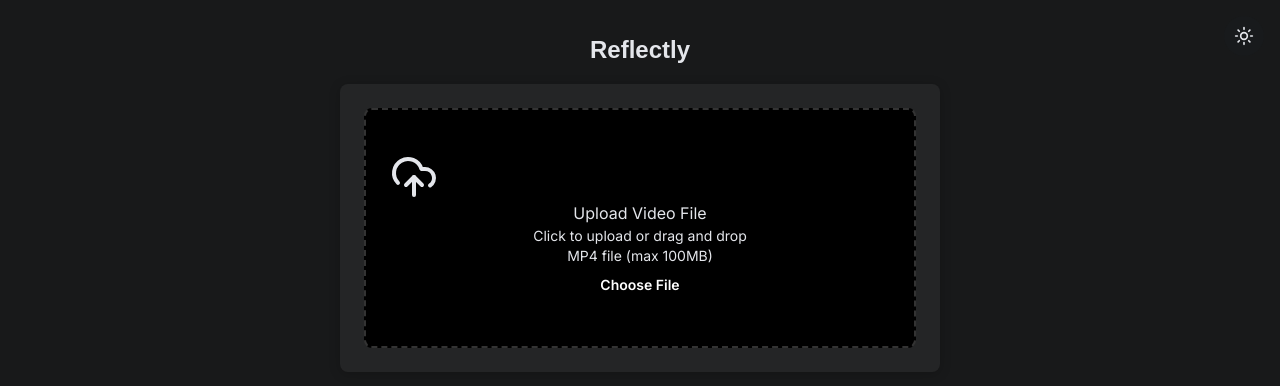
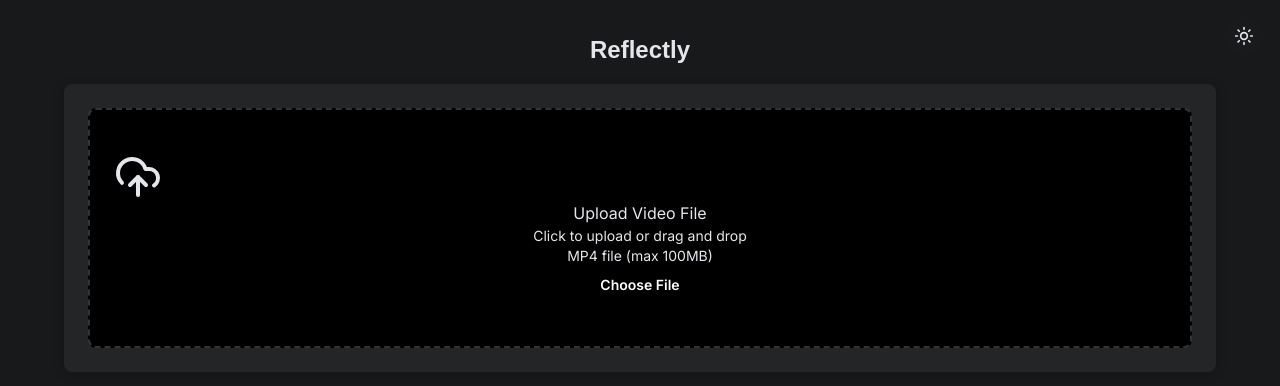
Before and after one commit to ShaikMoosa/Reflectly, a Next.js app: page / in a window 1280 px wide. Shown: the top 386 px of the page. Built offline with nearby package versions, Linux system fonts and the light colour scheme.

Commit message:
Move notes to separate card outside main content

```diff
--- a/app/globals.css
+++ b/app/globals.css
@@ -1084,3 +1084,71 @@
   font-size: 14px;
   font-weight: 600;
 }
+
+/* App container with two-column layout */
+.app-container {
+  display: flex;
+  max-width: 1200px;
+  margin: 0 auto;
+  gap: 20px;
+  padding: 12px 24px 60px;
+}
+
+/* Main content area - left side */
+.main-content {
+  flex: 1;
+  min-width: 0; /* Allow content to shrink below content size */
+}
+
+/* Notes sidebar - right side */
+.notes-sidebar {
+  width: 350px;
+  position: sticky;
+  top: 80px;
+  align-self: flex-start;
+  max-height: calc(100vh - 100px);
+  display: flex;
+  flex-direction: column;
+}
+
+.notes-sidebar .modern-card {
+  height: calc(100vh - 120px);
+  display: flex;
+  flex-direction: column;
+  overflow: hidden;
+}
+
+.notes-sidebar .user-notes {
+  flex: 1;
+  overflow-y: auto;
+  padding-bottom: 16px;
+  margin-top: 0;
+}
+
+.notes-sidebar .empty-notes {
+  margin-top: 0;
+}
+
+/* Thread container is no longer used for layout */
+.thread-container {
+  max-width: 100%;
+}
+
+/* Mobile responsive layout */
+@media (max-width: 900px) {
+  .app-container {
+    flex-direction: column;
+    padding: 12px 16px 40px;
+  }
+
+  .notes-sidebar {
+    width: 100%;
+    position: static;
+    max-height: none;
+  }
+
+  .notes-sidebar .modern-card {
+    height: auto;
+    max-height: 500px;
+  }
+}
--- a/app/page.tsx
+++ b/app/page.tsx
@@ -528,7 +528,9 @@
         )}
       </div>
 
-      <div className="thread-container">
+      <div className="app-container">
+        {/* Main content area - left side */}
+        <div className="main-content">
           <div className="app-header">
             <h1 className="app-title">Reflectly</h1>
           </div>
@@ -694,105 +696,23 @@
 
                 {activeTab === 'notes' && (
                   <div className="notes-section">
-                  <h2 id="notes-heading">Notes</h2>
-
-                  {notes.length === 0 && transcripts.length === 0 ? (
-                    <div className="empty-notes">
-                      <p>No notes or transcripts yet. Add a note at the current timestamp or generate a transcript in the Transcript tab.</p>
-                    </div>
-                  ) : (
-                    <div className="notes-layout">
-                      {/* Left side - Transcript */}
-                      <div className="notes-column transcript-column">
-                        <div className="modern-card">
-                          <div className="card-header">
-                            <h3 className="notes-subheading">Transcript</h3>
-                            <div className="notes-actions">
-                              <button
-                                onClick={addNote}
-                                className="note-action-btn"
-                              >
-                                <FileText size={14} />
-                                <span className="action-text">Add Note</span>
-                              </button>
-                            </div>
-                          </div>
+                    <h2 id="transcript-heading">Transcript</h2>
 
                     {transcripts.length > 0 ? (
-                            <div className="transcript-segments">
+                      <div className="transcript-container">
+                        <div className="transcript-list" ref={transcriptListRef}>
                           {transcripts.map((transcript, index) => (
                             <div
-                                  key={`transcript-${index}`}
-                                  className={`note-item ${index === activeTranscriptIndex ? 'active-segment' : ''}`}
+                              key={index}
+                              className={`transcript-item ${index === activeTranscriptIndex ? 'active' : ''}`}
+                              onClick={() => handleTranscriptClick(transcript.start)}
+                              ref={index === activeTranscriptIndex ? activeItemRef : null}
+                              tabIndex={0}
+                              role="button"
+                              aria-pressed={index === activeTranscriptIndex}
                             >
-                                  <div className="note-header">
-                                    <span
-                                      className="timestamp"
-                                      onClick={() => handleTranscriptClick(transcript.start)}
-                                    >
-                                      {formatTime(transcript.start)}
-                                    </span>
-                                    <div className="note-actions">
-                                      <button
-                                        className="note-action-btn"
-                                        onClick={() => {
-                                          // Add this segment as a note for further interaction
-                                          const segmentAlreadyAdded = notes.some(
-                                            note => Math.abs(note.timestamp - transcript.start) < 0.5 && note.text === transcript.text
-                                          );
-
-                                          if (!segmentAlreadyAdded) {
-                                            const newNote = {
-                                              text: transcript.text,
-                                              timestamp: transcript.start,
-                                              tags: [],
-                                              isHighlighted: false
-                                            };
-                                            setNotes([...notes, newNote]);
-                                          }
-                                        }}
-                                        aria-label="Add to notes"
-                                      >
-                                        <FileText size={14} />
-                                      </button>
-                                      <button
-                                        className="note-action-btn"
-                                        onClick={() => {
-                                          const segmentAlreadyAdded = notes.some(
-                                            note => Math.abs(note.timestamp - transcript.start) < 0.5 && note.text === transcript.text
-                                          );
-
-                                          if (!segmentAlreadyAdded) {
-                                            // Add as highlighted note
-                                            const newNote = {
-                                              text: transcript.text,
-                                              timestamp: transcript.start,
-                                              tags: [],
-                                              isHighlighted: true
-                                            };
-                                            setNotes([...notes, newNote]);
-                                          } else {
-                                            // Find and highlight existing note
-                                            const noteIndex = notes.findIndex(
-                                              note => Math.abs(note.timestamp - transcript.start) < 0.5 && note.text === transcript.text
-                                            );
-                                            if (noteIndex >= 0) {
-                                              toggleHighlight(noteIndex);
-                                            }
-                                          }
-                                        }}
-                                        aria-label="Highlight"
-                                      >
-                                        <span className="highlight-icon">
-                                          <svg width="16" height="16" viewBox="0 0 24 24" fill="none" stroke="currentColor" strokeWidth="2">
-                                            <rect x="3" y="3" width="18" height="18" rx="2" />
-                                          </svg>
-                                        </span>
-                                      </button>
-                                    </div>
-                                  </div>
-                                  <div className="note-content">
-                                    <span className="transcript-text">
+                              <span className="timestamp">{formatTime(transcript.start)}</span>
+                              <span className="text-transcript">
                                 {transcript.text}
                                 {transcript.speaker && (
                                   <span className="block text-xs mt-1 text-secondary">
@@ -801,8 +721,8 @@
                                 )}
                               </span>
                             </div>
+                          ))}
                         </div>
-                              ))}
                       </div>
                     ) : (
                       <div className="empty-transcript">
@@ -810,10 +730,57 @@
                       </div>
                     )}
                   </div>
+                )}
+
+                {activeTab === 'ai-chat' && (
+                  <div className="chat-section">
+                    <h2 id="chat-heading">AI Chat</h2>
+
+                    <div className="chat-container">
+                      <div className="chat-messages">
+                        {chatMessages.length === 0 ? (
+                          <div className="chat-welcome">
+                            <p>Chat with AI about this video. Ask questions about the content or request summaries.</p>
+                          </div>
+                        ) : (
+                          chatMessages.map((message, index) => (
+                            <div key={index} className={`chat-message ${message.role}`}>
+                              <div className="message-content">{message.content}</div>
+                            </div>
+                          ))
+                        )}
                       </div>
 
-                      {/* Right side - User Notes */}
-                      <div className="notes-column notes-column-right">
+                      <form onSubmit={handleChatSubmit} className="chat-input-container">
+                        <input
+                          type="text"
+                          value={chatInput}
+                          onChange={(e) => setChatInput(e.target.value)}
+                          placeholder="Type your message..."
+                          className="chat-input"
+                          ref={chatInputRef}
+                        />
+                        <button type="submit" className="chat-send-button">
+                          <Send size={16} />
+                        </button>
+                      </form>
+                    </div>
+                  </div>
+                )}
+
+                {error && (
+                  <div className="error-message">
+                    {error}
+                  </div>
+                )}
+              </div>
+            )}
+          </div>
+        </div>
+
+        {/* Notes sidebar - right side */}
+        {videoUrl && (
+          <div className="notes-sidebar">
             <div className="modern-card">
               <div className="card-header">
                 <h3 className="notes-subheading">My Notes</h3>
@@ -1030,60 +997,12 @@
                 </div>
               ) : (
                 <div className="empty-notes">
-                              <p>No notes yet. Add notes by clicking the Add Note button or directly from the transcript.</p>
+                  <p>No notes yet. Add notes by clicking the button above or from the transcript.</p>
                 </div>
               )}
             </div>
           </div>
-                    </div>
         )}
-                </div>
-              )}
-
-              {activeTab === 'ai-chat' && (
-                <div className="chat-section">
-                  <h2 id="chat-heading">AI Chat</h2>
-
-                  <div className="chat-container">
-                    <div className="chat-messages">
-                      {chatMessages.length === 0 ? (
-                        <div className="chat-welcome">
-                          <p>Chat with AI about this video. Ask questions about the content or request summaries.</p>
-                        </div>
-                      ) : (
-                        chatMessages.map((message, index) => (
-                          <div key={index} className={`chat-message ${message.role}`}>
-                            <div className="message-content">{message.content}</div>
-                          </div>
-                        ))
-                      )}
-                    </div>
-
-                    <form onSubmit={handleChatSubmit} className="chat-input-container">
-                      <input
-                        type="text"
-                        value={chatInput}
-                        onChange={(e) => setChatInput(e.target.value)}
-                        placeholder="Type your message..."
-                        className="chat-input"
-                        ref={chatInputRef}
-                      />
-                      <button type="submit" className="chat-send-button">
-                        <Send size={16} />
-                      </button>
-                    </form>
-                  </div>
-                </div>
-              )}
-
-              {error && (
-                <div className="error-message">
-                  {error}
-                </div>
-              )}
-            </div>
-          )}
-        </div>
       </div>
     </main>
   );
```
Lines whose indentation alone changed are shown as unchanged.
